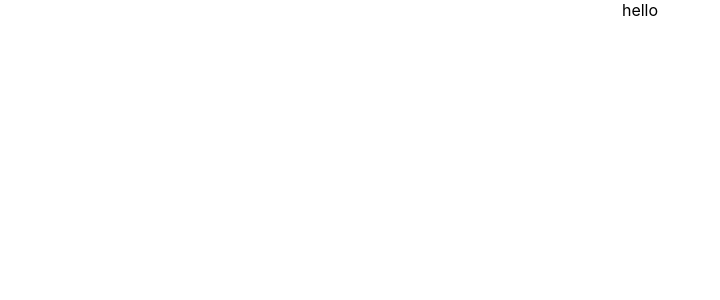
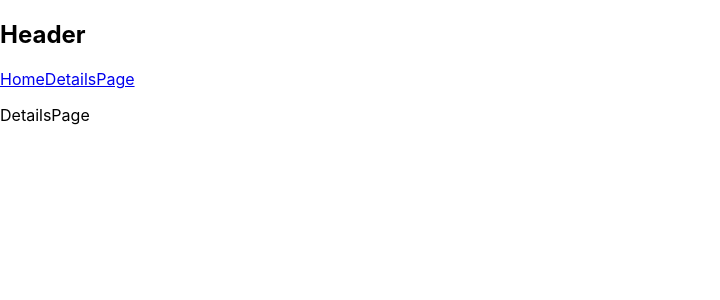
Before and after one commit to uwadonat/top_sellers, a React (Create React App) app: page /DetailsPage in a window 1280 px wide. Shown: the top 300 px of the page, without its empty margins (0-720 px from the left). Built offline with nearby package versions, Linux system fonts and the light colour scheme.

Commit message:
Setup routes

```diff
--- a/package.json
+++ b/package.json
@@ -10,6 +10,7 @@
     "react-dom": "^17.0.2",
     "react-redux": "^7.2.5",
     "react-router": "^5.2.1",
+    "react-router-dom": "^5.3.0",
     "react-scripts": "4.0.3",
     "redux": "^4.1.1",
     "redux-thunk": "^2.3.0",
--- a/src/App.js
+++ b/src/App.js
@@ -1,10 +1,26 @@
+import { BrowserRouter as Router, Switch, Route } from 'react-router-dom';
+import { Provider } from 'react-redux';
+import HomePage from './components/HomePage';
+import Header from './components/Header';
+import DetailsPage from './components/DetailsPage';
+import store from './redux/configStore';
 import './App.css';
 
 function App() {
   return (
-    <div className="App">
-      hello
-    </div>
+    <Provider store={store}>
+      <Router>
+        <Header />
+        <Switch>
+          <Route exact path="/Homepage">
+            <HomePage />
+          </Route>
+          <Route path='/DetailsPage'>
+            <DetailsPage />
+          </Route>
+        </Switch>
+      </Router>
+    </Provider>
   );
 }
 
--- a/src/components/DetailsPage.js
+++ b/src/components/DetailsPage.js
@@ -0,0 +1,7 @@
+function DetailsPage() {
+    return (
+        <p>DetailsPage</p>
+    )
+}
+
+export default DetailsPage;
--- /dev/null
+++ b/src/components/Header.js
@@ -0,0 +1,17 @@
+import { NavLink } from 'react-router-dom';
+
+function Header() {
+    return (
+        <div>
+          <h2>Header</h2>
+          <nav>
+              <NavLink to="/HomePage">Home</NavLink>
+              <NavLink to="/DetailsPage">DetailsPage</NavLink>
+          </nav>
+        </div>
+
+
+    )
+}
+
+export default Header;
--- /dev/null
+++ b/src/components/HomePage.js
@@ -0,0 +1,7 @@
+function HomePage() {
+    return (
+        <p>HomePage</p>
+    )
+}
+
+export default HomePage;
--- a/src/redux/home/home.js
+++ b/src/redux/home/home.js
@@ -1,10 +1,9 @@
-const baseAPI = 'https://financialmodelingprep.com/api/v3/stock/list?apikey=857a73104acc587cd3aba99c381d99c9';
 const FETCH_SELLERS = 'top_sellers/home/FETCH_SELLERS';
 
 const initialState = [];
 
 export const fetchdata = () => async (dispatch) => {
-  const fetched = await fetch(`&{baseAPI}`);
+  const fetched = await fetch('https://financialmodelingprep.com/api/v3/stock/list?apikey=857a73104acc587cd3aba99c381d99c9');
   const list = await fetched.json();
   const sellers = [];
   list.map((seller) => sellers.push({
```
Also changed, not shown: src/components/Homepage.js (deleted), src/components/header.js (deleted), 1 other file (tests, documents, lock files or other folders).
